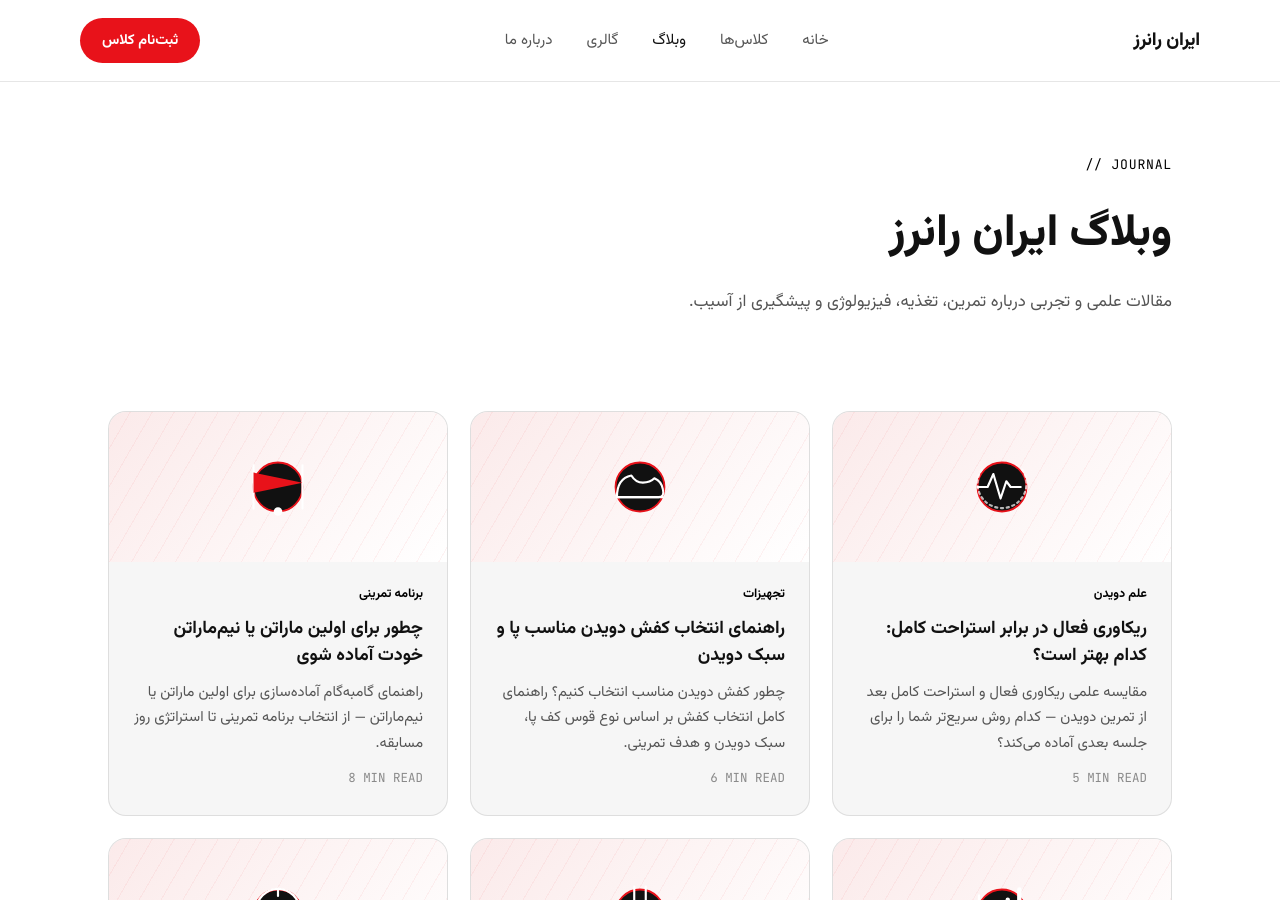
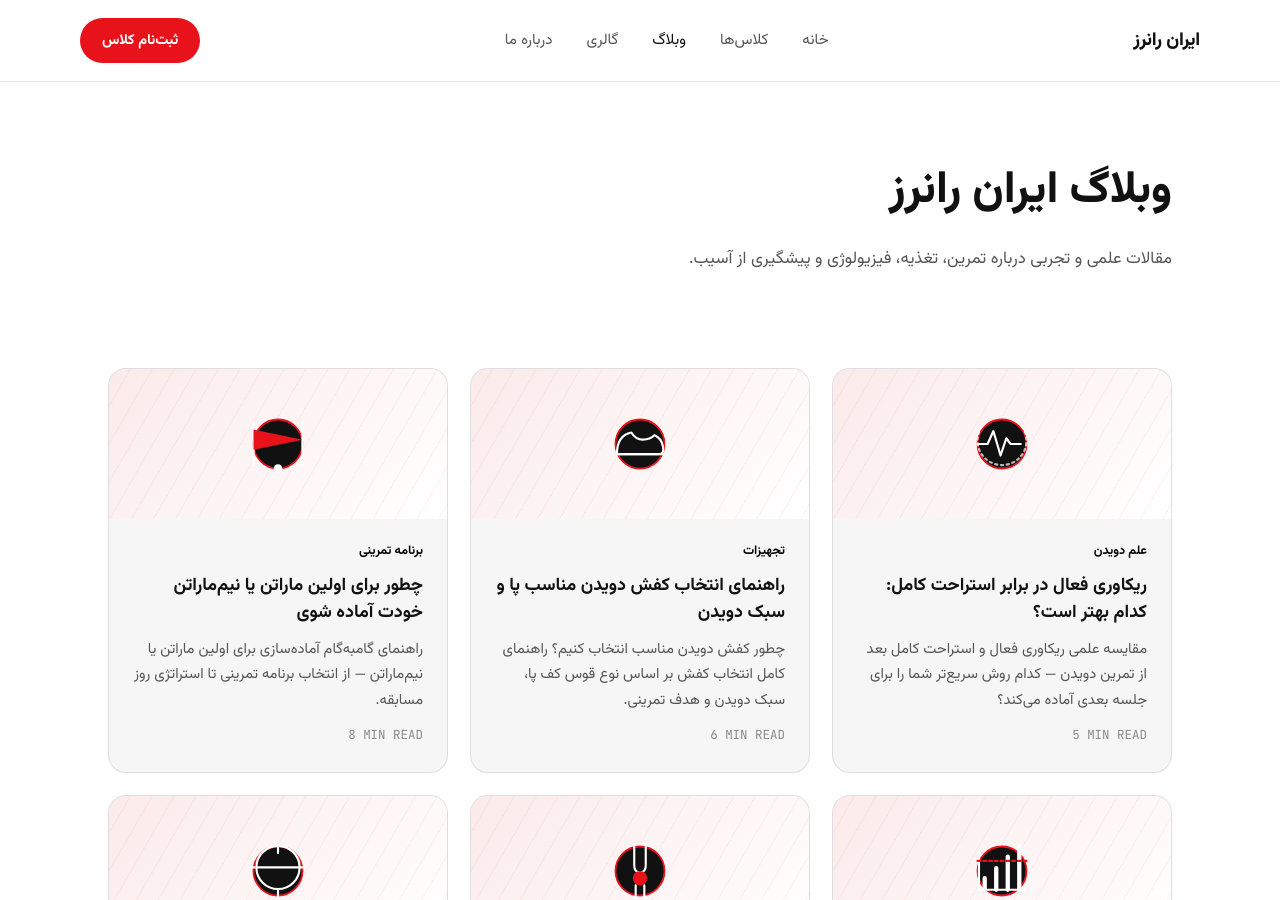
Before and after one commit to mojtabatavassolii-png/iranrunners-website, a Jekyll site: the page built from blog.html, in a window 1280 px wide and 900 px high. Built offline with Jekyll 4.4.1, drawn with Linux system fonts in a browser that asks for light colours.

Commit message:
Update blog.html

```diff
--- a/blog.html
+++ b/blog.html
@@ -7,7 +7,6 @@ description: مقالات علمی و تجربی ایران رانرز دربا
 {% assign icons = site.data.icons %}
 <section class="page-hero">
   <div class="wrap">
-    <span class="eyebrow">// JOURNAL</span>
     <h1>وبلاگ ایران رانرز</h1>
     <p>مقالات علمی و تجربی درباره تمرین، تغذیه، فیزیولوژی و پیشگیری از آسیب.</p>
   </div>
```
